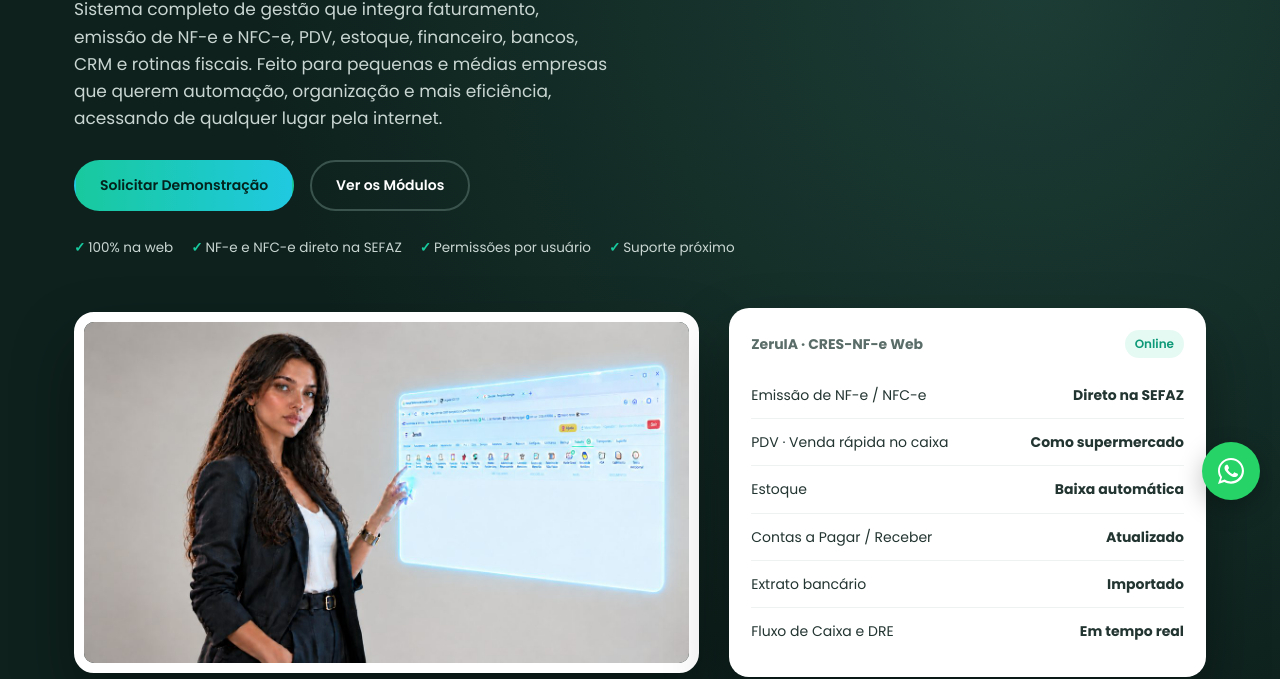
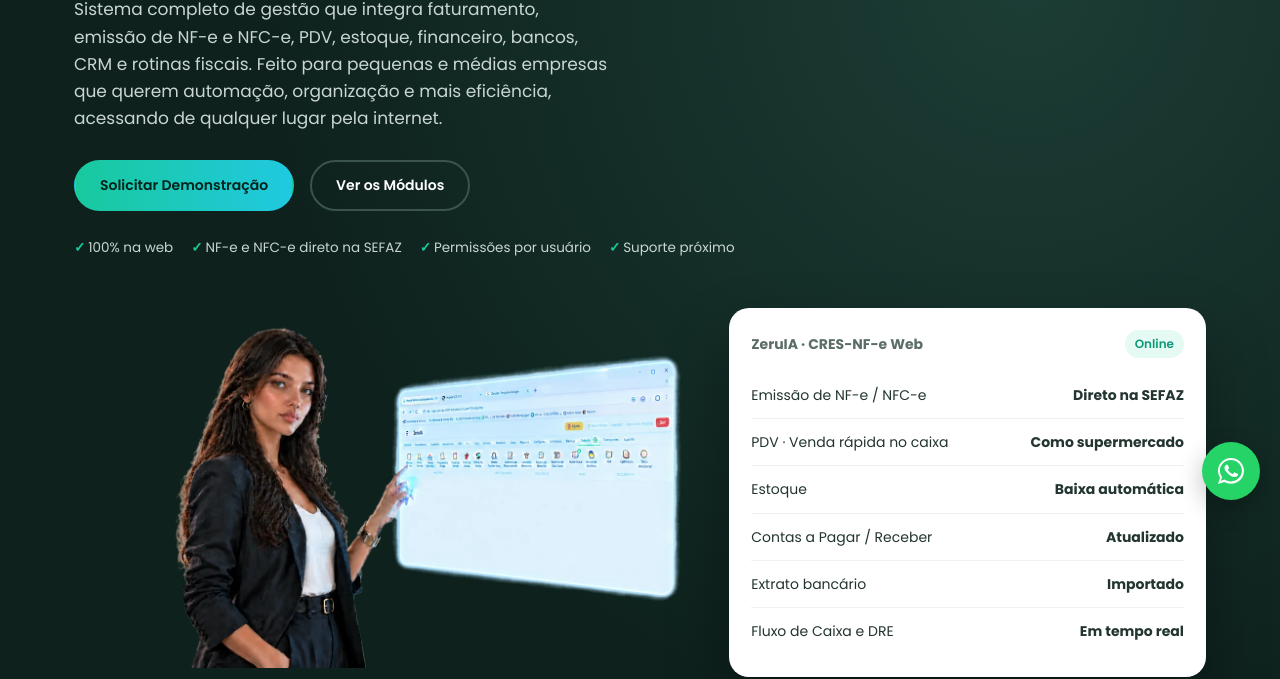
Before and after one commit to lourenciorodriguesgomes/zeruia, a plain HTML site: page index.html in a window 1280 px wide. Shown: the part 280-959 px from the top of the page. Drawn offline with Linux system fonts and the light colour scheme.

Commit message:
Foto do topo sem o fundo cinza
Co-Authored-By: Claude Opus 5.5 <noreply@anthropic.com>

```diff
--- a/index.html
+++ b/index.html
@@ -64,7 +64,7 @@
   .hero-checks{display:flex;flex-wrap:wrap;gap:8px 18px;margin-top:26px;font-size:13.5px;color:#c9d6d2;}
   .hero-checks span::before{content:"✓ ";color:var(--accent1);font-weight:700;}
   .hero-visual{flex:1 1 100%;position:relative;display:flex;gap:30px;align-items:center;flex-wrap:wrap;}
-  .hero-foto{flex:1.5 1 420px;min-width:0;width:100%;height:auto;border-radius:20px;border:10px solid #fff;background:#fff;box-shadow:0 30px 60px rgba(0,0,0,.35);}
+  .hero-foto{flex:1.5 1 420px;min-width:0;width:100%;height:auto;}
   .hero-visual .mock-card{flex:1 1 340px;}
   .mock-card{background:#fff;border-radius:20px;padding:22px;color:var(--text);box-shadow:0 30px 60px rgba(0,0,0,.35);}
   .mock-card h4{font-size:14px;color:var(--muted);margin-bottom:14px;display:flex;justify-content:space-between;align-items:center;}
@@ -255,7 +255,7 @@
       </div>
     </div>
     <div class="hero-visual">
-      <img src="zeruia-foto.jpg" alt="Sistema ZeruIA - Gestão de Negócios" class="hero-foto" width="1280" height="720">
+      <img src="zeruia-foto.webp" alt="Sistema ZeruIA - Gestão de Negócios" class="hero-foto" width="1280" height="720">
       <div class="mock-card">
         <h4>ZeruIA · CRES-NF-e Web <span class="mock-tag">Online</span></h4>
         <div class="mock-row"><span>Emissão de NF-e / NFC-e</span><b>Direto na SEFAZ</b></div>
```
Also changed, not shown: zeruia-foto.webp (added).
